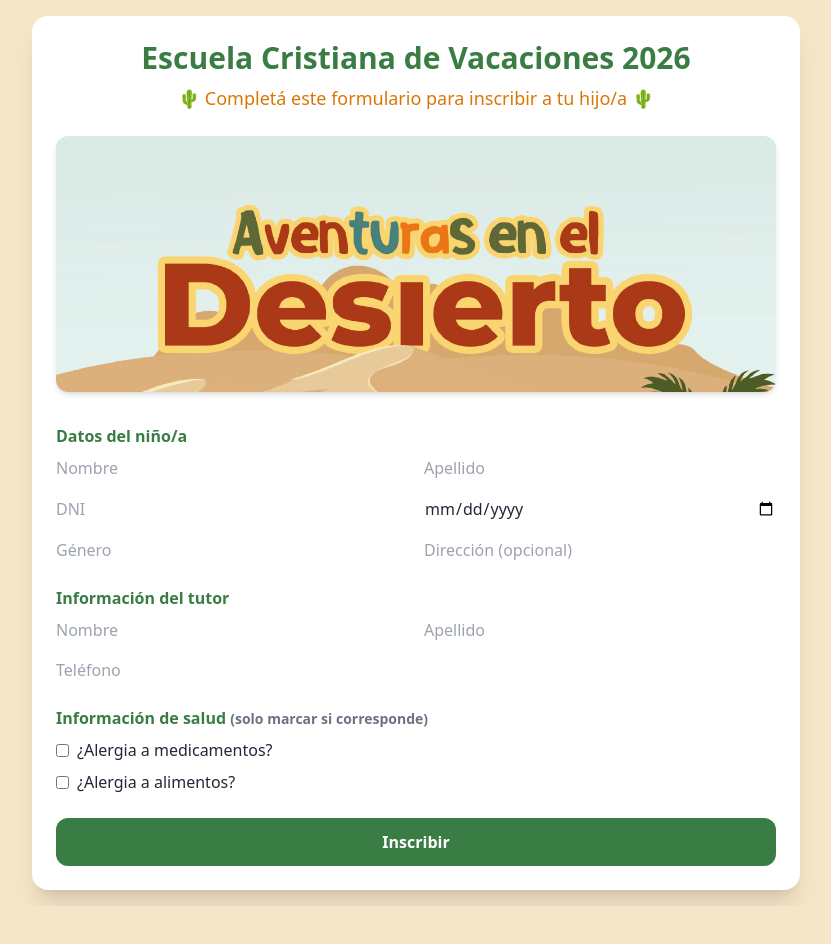
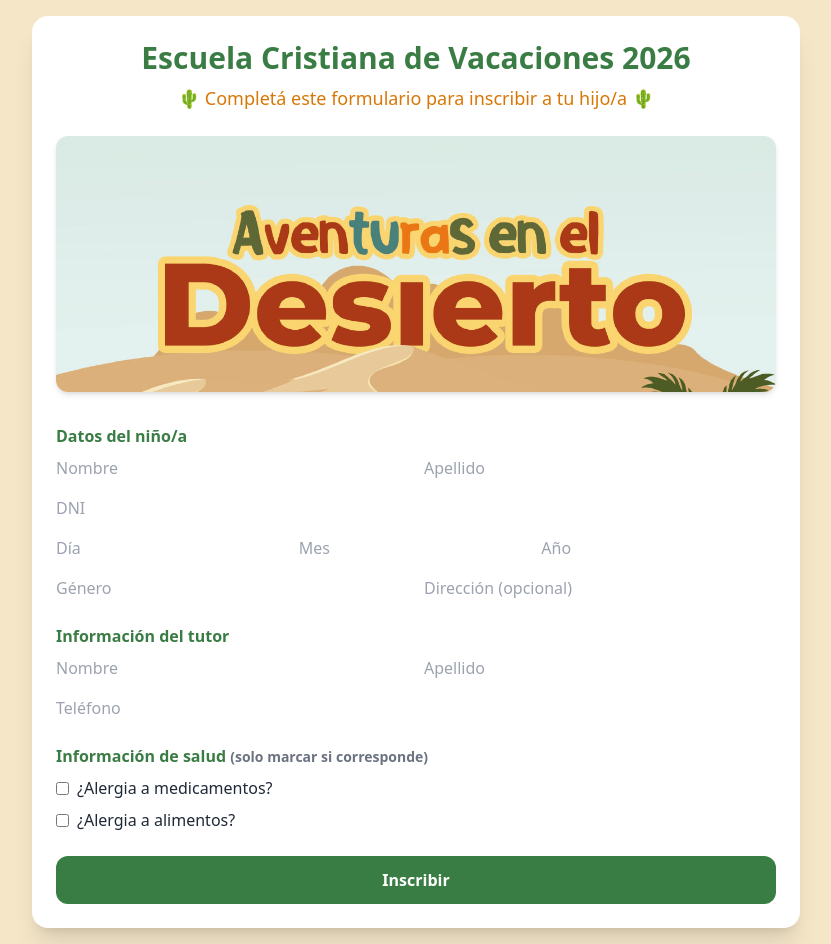
Before and after one commit to RikiDelgado/sistemaecv, a Next.js app in the folder frontend/: page /inscripcion in a window 1280 px wide. Shown: the whole page, without its empty margins (224-1055 px from the left). Before the commit the page ends 906 px from the top, so only its background shows below. Built offline with nearby package versions, Linux system fonts and the light colour scheme.

Commit message:
modificando el calendario

```diff
--- a/frontend/app/inscripcion/page.tsx
+++ b/frontend/app/inscripcion/page.tsx
@@ -20,6 +20,13 @@ export default function InscripcionECV() {
     alergia_alimento_detalle: "",
   });
 
+  // NUEVO: fecha separada
+  const [fecha, setFecha] = useState({
+    dia: "",
+    mes: "",
+    anio: "",
+  });
+
   const [loading, setLoading] = useState(false);
 
   const handleChange = (e: any) => {
@@ -27,9 +34,21 @@ export default function InscripcionECV() {
     setForm({ ...form, [name]: type === "checkbox" ? checked : value });
   };
 
+  // NUEVO: manejar día / mes / año
+  const handleFechaChange = (e: any) => {
+    const { name, value } = e.target;
+    setFecha({ ...fecha, [name]: value });
+  };
+
   const handleSubmit = async (e: any) => {
     e.preventDefault();
     if (loading) return;
+
+    // Construir fecha YYYY-MM-DD
+    const fechaNacimiento =
+      fecha.anio && fecha.mes && fecha.dia
+        ? `${fecha.anio}-${fecha.mes.padStart(2, "0")}-${fecha.dia.padStart(2, "0")}`
+        : "";
 
     setLoading(true);
 
@@ -39,7 +58,10 @@ export default function InscripcionECV() {
         {
           method: "POST",
           headers: { "Content-Type": "application/json" },
-          body: JSON.stringify(form),
+          body: JSON.stringify({
+            ...form,
+            fecha_nacimiento: fechaNacimiento,
+          }),
         }
       );
 
@@ -74,6 +96,8 @@ export default function InscripcionECV() {
         alergia_alimento: false,
         alergia_alimento_detalle: "",
       });
+
+      setFecha({ dia: "", mes: "", anio: "" });
     } catch (error) {
       alert("Error de conexión con el servidor");
     } finally {
@@ -106,11 +130,19 @@ export default function InscripcionECV() {
             <h2 className="font-semibold text-oasis mb-2">
               Datos del niño/a
             </h2>
+
             <div className="grid grid-cols-1 md:grid-cols-2 gap-4">
               <input className="input" name="nombre" placeholder="Nombre" value={form.nombre} onChange={handleChange} />
               <input className="input" name="apellido" placeholder="Apellido" value={form.apellido} onChange={handleChange} />
               <input className="input" name="dni" placeholder="DNI" value={form.dni} onChange={handleChange} />
-              <input className="input" type="date" name="fecha_nacimiento" value={form.fecha_nacimiento} onChange={handleChange} />
+
+              {/* FECHA SIN CALENDARIO */}
+              <div className="flex gap-2 md:col-span-2">
+                <input className="input w-1/3" name="dia" placeholder="Día" value={fecha.dia} onChange={handleFechaChange} />
+                <input className="input w-1/3" name="mes" placeholder="Mes" value={fecha.mes} onChange={handleFechaChange} />
+                <input className="input w-1/3" name="anio" placeholder="Año" value={fecha.anio} onChange={handleFechaChange} />
+              </div>
+
               <input className="input" name="genero" placeholder="Género" value={form.genero} onChange={handleChange} />
               <input className="input" name="direccion" placeholder="Dirección (opcional)" value={form.direccion} onChange={handleChange} />
             </div>
@@ -120,6 +152,7 @@ export default function InscripcionECV() {
             <h2 className="font-semibold text-oasis mb-2">
               Información del tutor
             </h2>
+
             <div className="grid grid-cols-1 md:grid-cols-2 gap-4">
               <input className="input" name="tutor_nombre" placeholder="Nombre" value={form.tutor_nombre} onChange={handleChange} />
               <input className="input" name="tutor_apellido" placeholder="Apellido" value={form.tutor_apellido} onChange={handleChange} />
```
